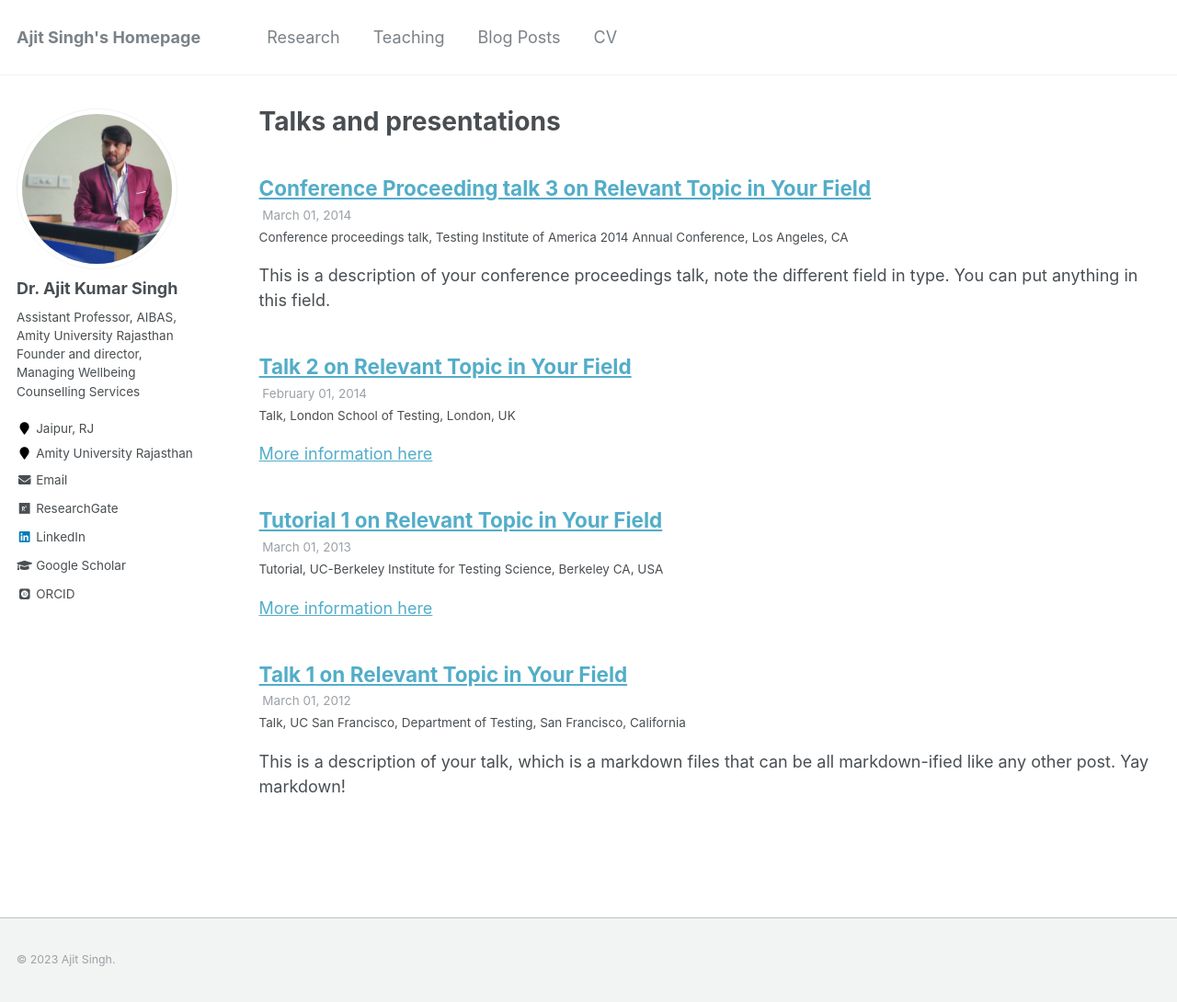
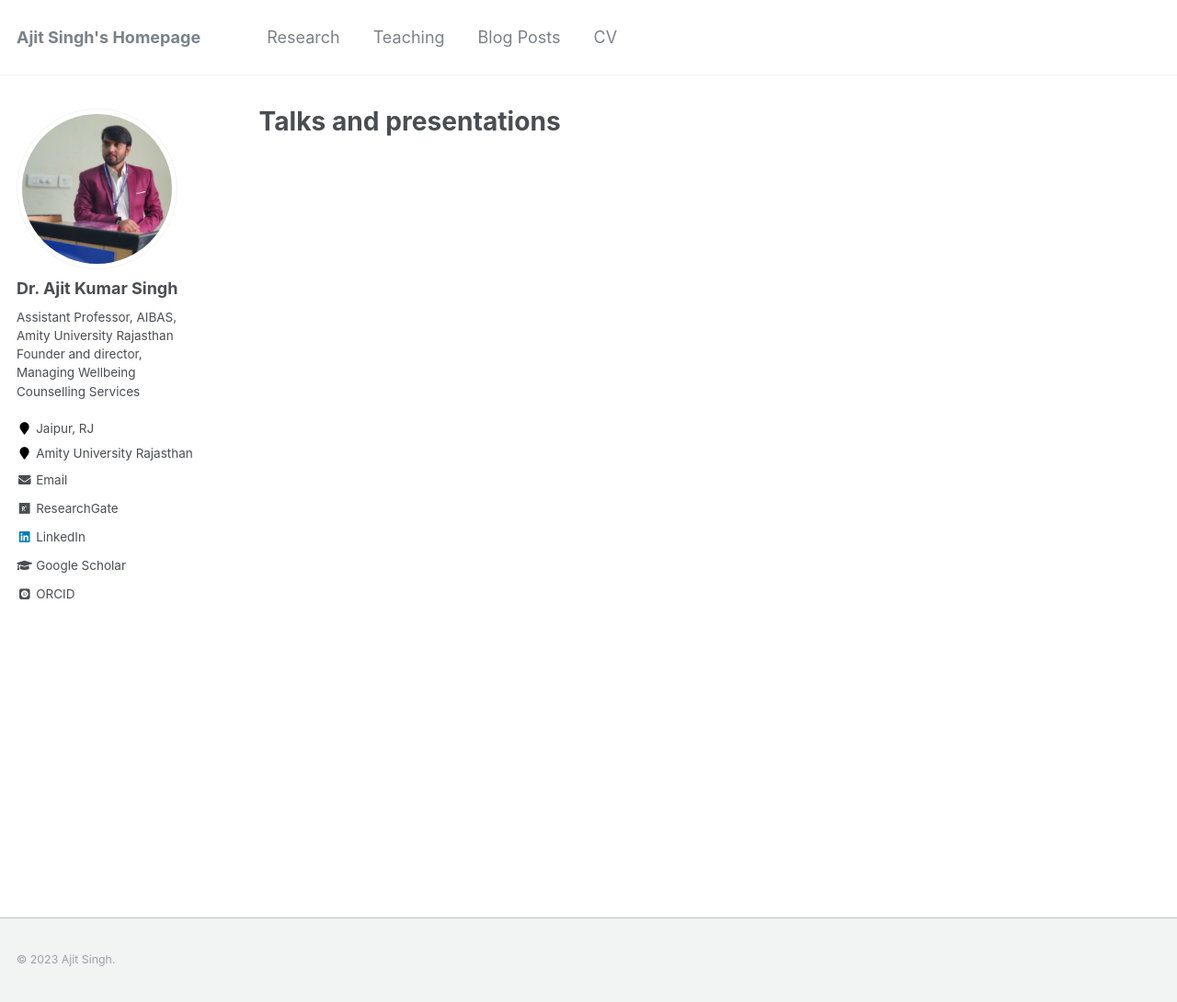
Before and after one commit to ajitsinghacademic/ajitsinghacademic.github.io, a Jekyll site: the page built from _pages/talks.html, in a window 1280 px wide and 1090 px high. Shown: the whole window at 92% size. Built offline with Jekyll 4.4.1, drawn with Linux system fonts in a browser that asks for light colours; some web fonts are replaced.

```diff
--- a/_data/navigation.yml
+++ b/_data/navigation.yml
@@ -3,8 +3,8 @@ main:
   - title: "Research"
     url: https://www.researchgate.net/profile/Ajit-Singh-44
 
-  # - title: "Talks"
-  #   url: /talks/
+  # - title: "About Me"
+  #   url: /aboutme/
 
   - title: "Teaching"
     url: /teaching/
--- a/_talks/2012-03-01-talk-1.md
+++ /dev/null
@@ -1,11 +0,0 @@
----
-title: "Talk 1 on Relevant Topic in Your Field"
-collection: talks
-type: "Talk"
-permalink: /talks/2012-03-01-talk-1
-venue: "UC San Francisco, Department of Testing"
-date: 2012-03-01
-location: "San Francisco, California"
----
-
-This is a description of your talk, which is a markdown files that can be all markdown-ified like any other post. Yay markdown!
--- a/_talks/2013-03-01-tutorial-1.md
+++ /dev/null
@@ -1,13 +0,0 @@
----
-title: "Tutorial 1 on Relevant Topic in Your Field"
-collection: talks
-type: "Tutorial"
-permalink: /talks/2013-03-01-tutorial-1
-venue: "UC-Berkeley Institute for Testing Science"
-date: 2013-03-01
-location: "Berkeley CA, USA"
----
-
-[More information here](http://exampleurl.com)
-
-This is a description of your tutorial, note the different field in type. This is a markdown files that can be all markdown-ified like any other post. Yay markdown!
--- a/_talks/2014-02-01-talk-2.md
+++ /dev/null
@@ -1,13 +0,0 @@
----
-title: "Talk 2 on Relevant Topic in Your Field"
-collection: talks
-type: "Talk"
-permalink: /talks/2014-02-01-talk-2
-venue: "London School of Testing"
-date: 2014-02-01
-location: "London, UK"
----
-
-[More information here](http://example2.com)
-
-This is a description of your talk, which is a markdown files that can be all markdown-ified like any other post. Yay markdown!
--- a/_talks/2014-03-01-talk-3.md
+++ /dev/null
@@ -1,11 +0,0 @@
----
-title: "Conference Proceeding talk 3 on Relevant Topic in Your Field"
-collection: talks
-type: "Conference proceedings talk"
-permalink: /talks/2014-03-01-talk-3
-venue: "Testing Institute of America 2014 Annual Conference"
-date: 2014-03-01
-location: "Los Angeles, CA"
----
-
-This is a description of your conference proceedings talk, note the different field in type. You can put anything in this field.
```
Also changed, not shown: CONTRIBUTING.md (deleted, +0 -5 lines), _aboutme/aboutme.md (added, +11 -0 lines), _teaching/teaching-2.md (+1 -1 lines), CHANGELOG.md (deleted).
